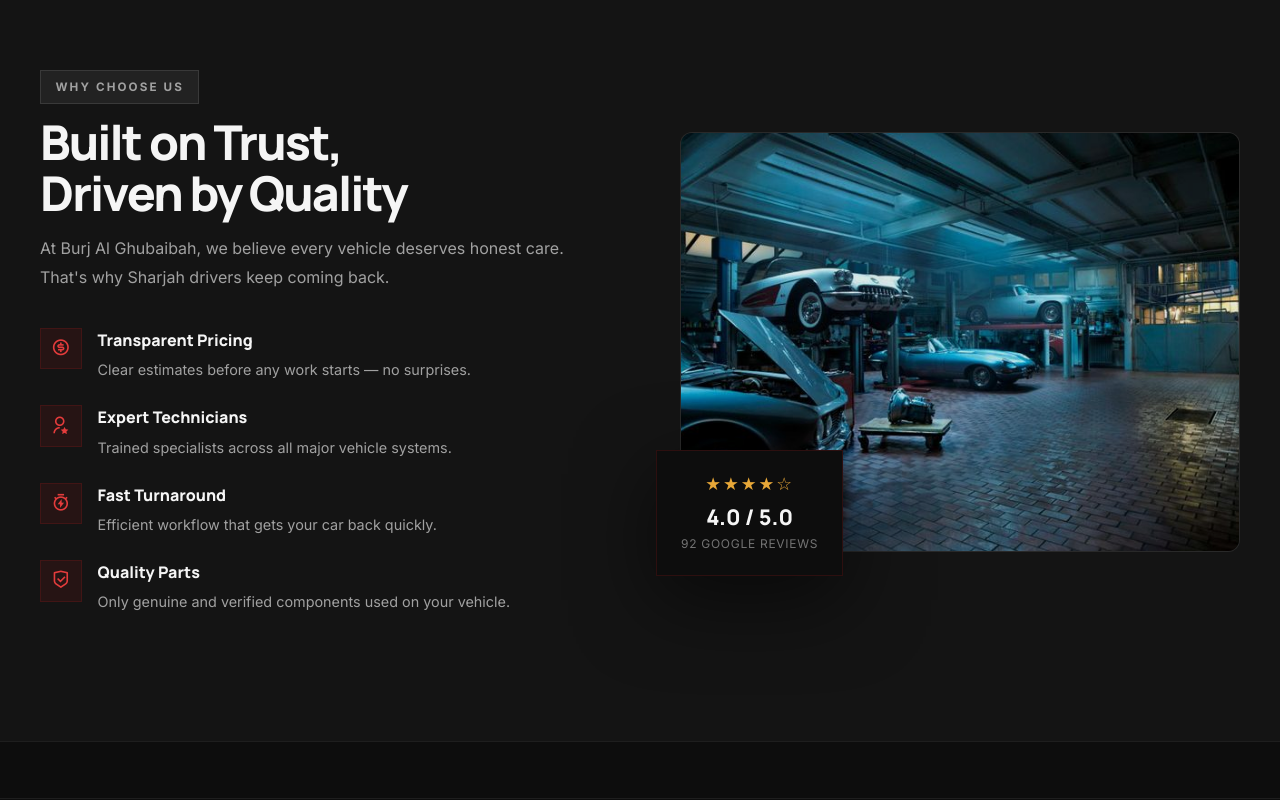
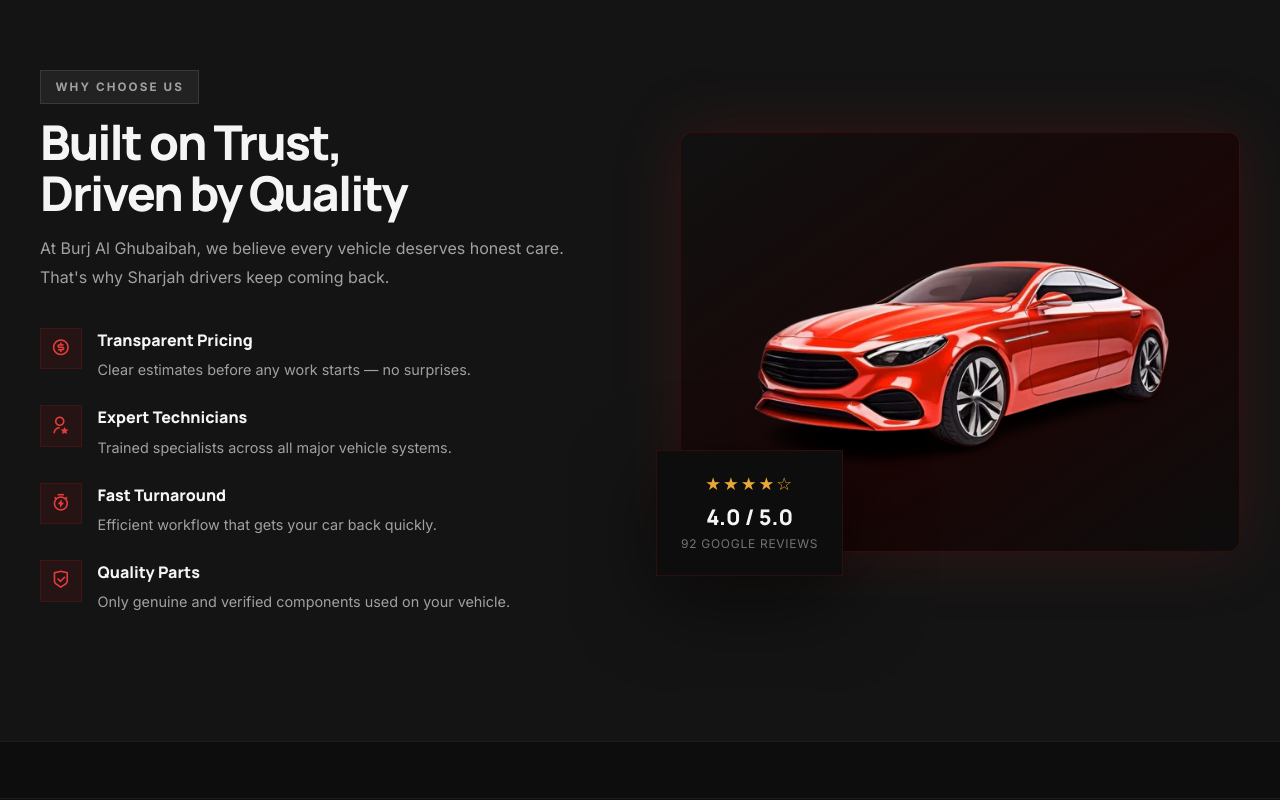
Before and after one commit to sayedadinan/bhurj-alghubaibah-new-website, a website: page code/index.html in a window 1280 px wide. Shown: the part 3680-4480 px from the top of the page. Drawn offline with nearby package versions, Linux system fonts and the light colour scheme.

Commit message:
fix: the image and icons changed

```diff
--- a/code/index.html
+++ b/code/index.html
@@ -380,7 +380,7 @@
             </div>
 
             <div class="why-visual">
-              <img src="./img/workshop-image.jpg" alt="Workshop tools and quality service" class="why-img" />
+              <img src="./img/redcar.png" alt="Premium red car serviced at Burj Al Ghubaibah" class="why-img" />
               <div class="why-rating-badge">
                 <div class="rating-stars">★★★★☆</div>
                 <strong>4.0 / 5.0</strong>
@@ -741,11 +741,7 @@
               Expert auto repairs, denting, painting, A/C, and electrical
               services — trusted by Sharjah drivers since day one.
             </p>
-            <div class="social-row">
-              <a href="#" aria-label="Instagram"><i class="ri-instagram-line"></i></a>
-              <a href="#" aria-label="Facebook"><i class="ri-facebook-line"></i></a>
-              <a href="#" aria-label="TikTok"><i class="ri-tiktok-line"></i></a>
-            </div>
+
           </div>
 
           <div>
--- a/code/input.css
+++ b/code/input.css
@@ -1017,12 +1017,14 @@ button {
   width: 100%;
   height: 420px;
   max-height: 420px;
-  object-fit: cover;
+  object-fit: contain;
+  object-position: center bottom;
   display: block;
-  background: rgba(255, 255, 255, 0.03);
-  border: 1px solid var(--line);
+  background: linear-gradient(145deg, #111 0%, #1a0505 60%, #0d0d0d 100%);
+  border: 1px solid rgba(185, 28, 28, 0.2);
   border-radius: 12px;
-  filter: brightness(0.92);
+  filter: brightness(1.0) drop-shadow(0 0 32px rgba(185, 28, 28, 0.18));
+  padding: 1rem;
 }
 
 .why-rating-badge {
```
Also changed, not shown: code/img/redcar.png (added), code/output.css.
